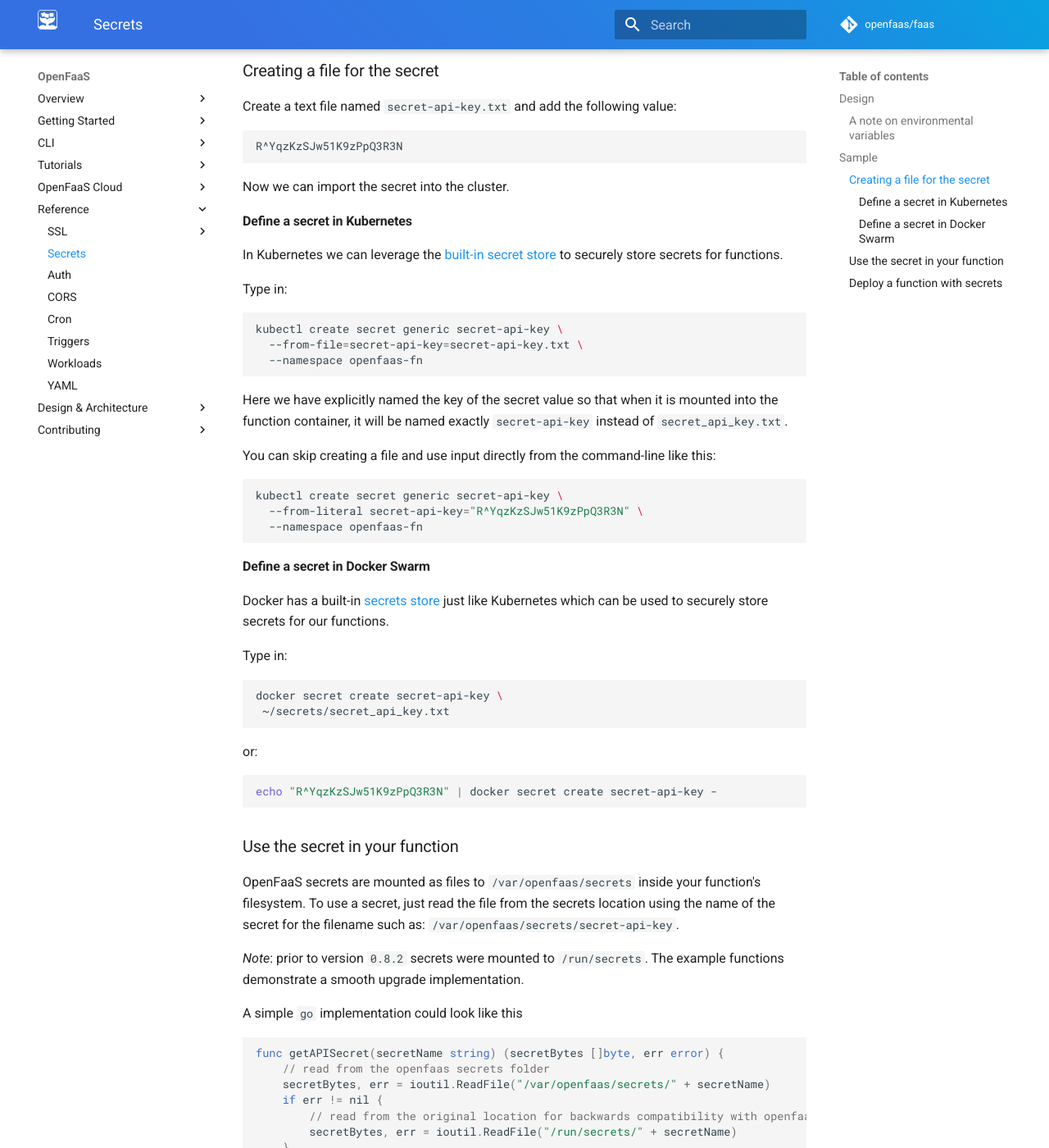
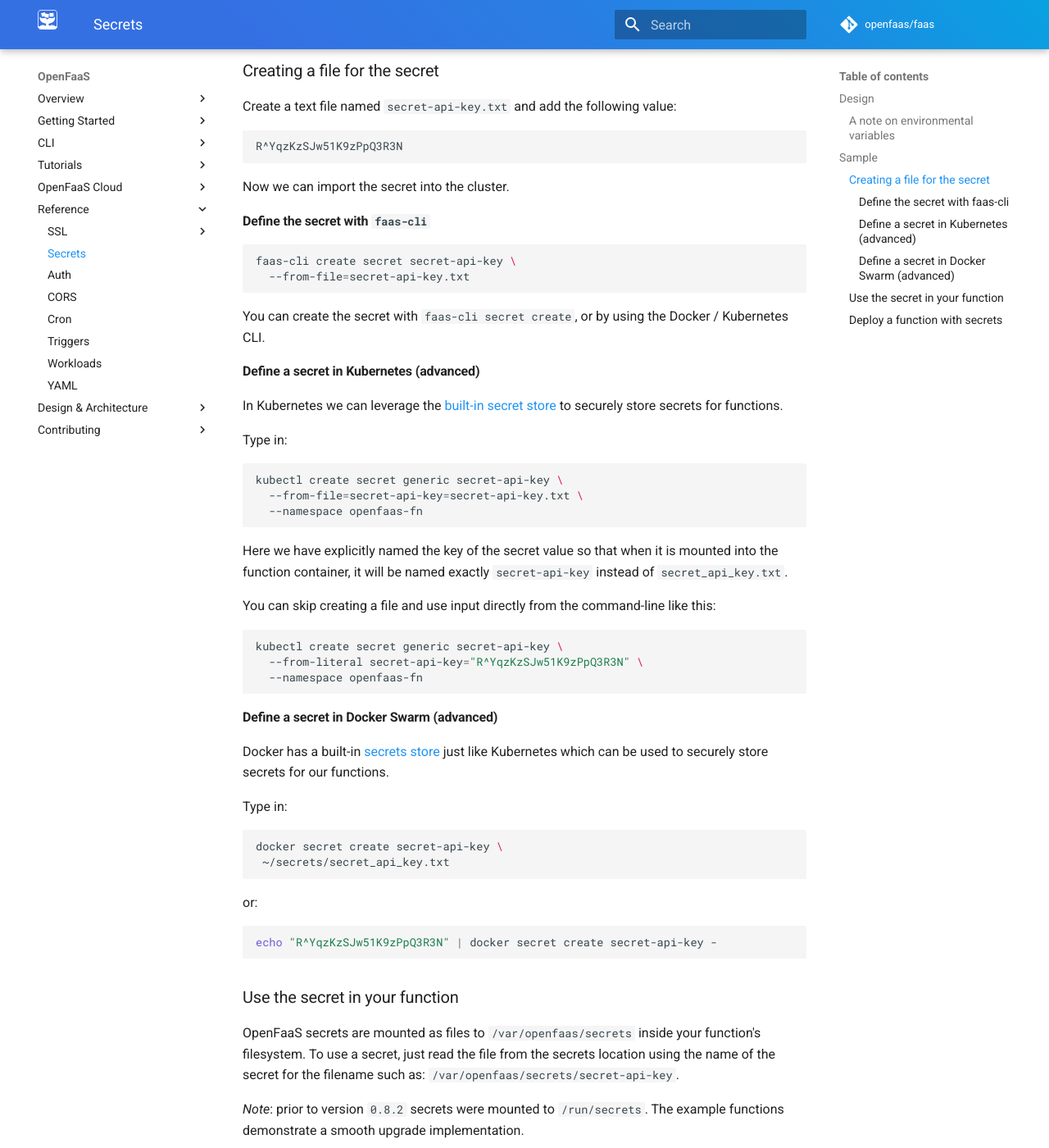
Before and after one commit to openfaas/docs, an MkDocs documentation site: the page built from docs/reference/secrets.md, in a window 1280 px wide and 1400 px high, scrolled down 929 px. Shown: the whole window at 82% size. Built offline with MkDocs 1.6.1 and Material for MkDocs 9.7.7, drawn with Linux system fonts in a browser that asks for light colours; comment, search, counter and statistics services are not loaded.

Commit message:
Add faas-cli secret create to secrets reference
Closes: #123

Signed-off-by: Alex Ellis <alexellis2@gmail.com>

````diff
--- a/docs/reference/secrets.md
+++ b/docs/reference/secrets.md
@@ -31,7 +31,15 @@ R^YqzKzSJw51K9zPpQ3R3N
 
 Now we can import the secret into the cluster.
 
-#### Define a secret in Kubernetes
+#### Define the secret with `faas-cli`
+
+```sh
+faas-cli create secret secret-api-key \
+  --from-file=secret-api-key.txt
+```
+You can create the secret with `faas-cli secret create`, or by using the Docker / Kubernetes CLI.
+
+#### Define a secret in Kubernetes (advanced)
 
 In Kubernetes we can leverage the [built-in secret store](https://kubernetes.io/docs/concepts/configuration/secret/) to securely store secrets for functions.
 
@@ -53,7 +61,7 @@ kubectl create secret generic secret-api-key \
   --namespace openfaas-fn
 ```
 
-#### Define a secret in Docker Swarm
+#### Define a secret in Docker Swarm (advanced)
 
 Docker has a built-in [secrets store](https://docs.docker.com/engine/swarm/secrets/) just like Kubernetes which can be used to securely store secrets for our functions.
 
````
